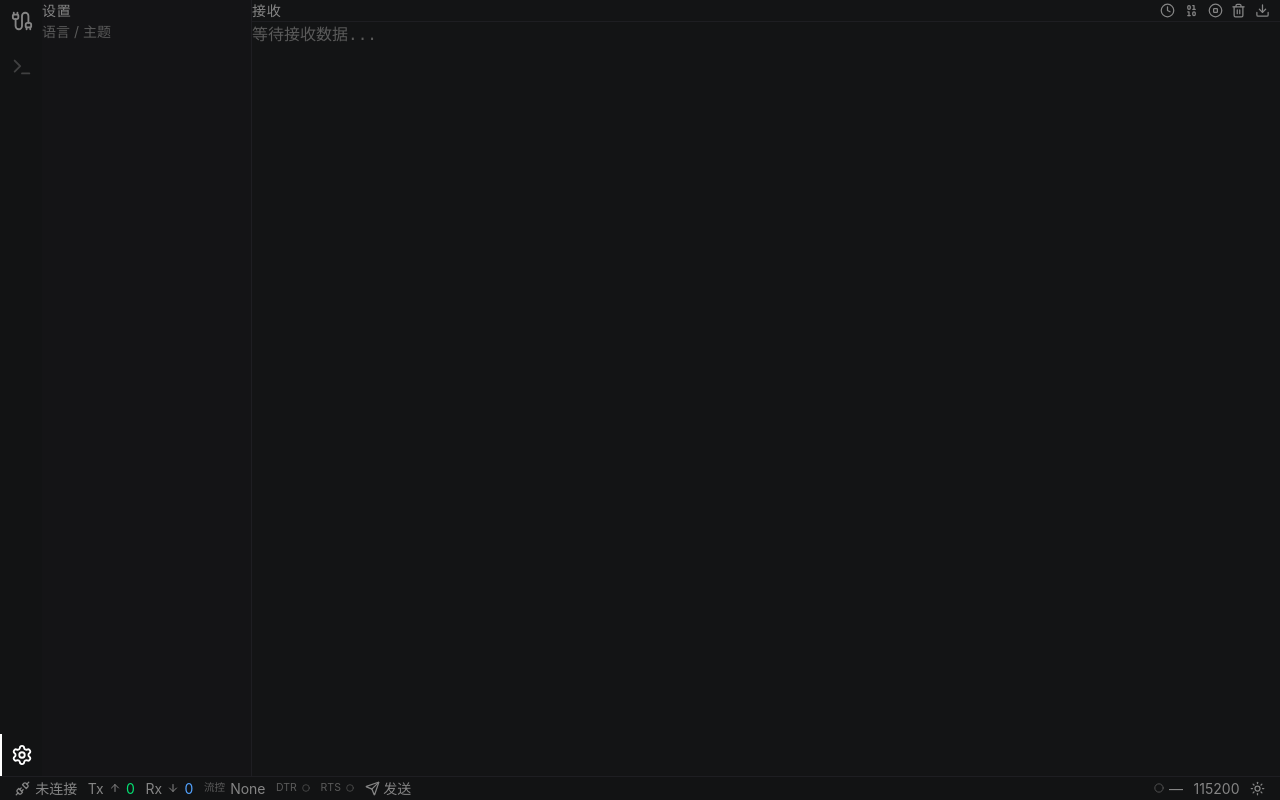
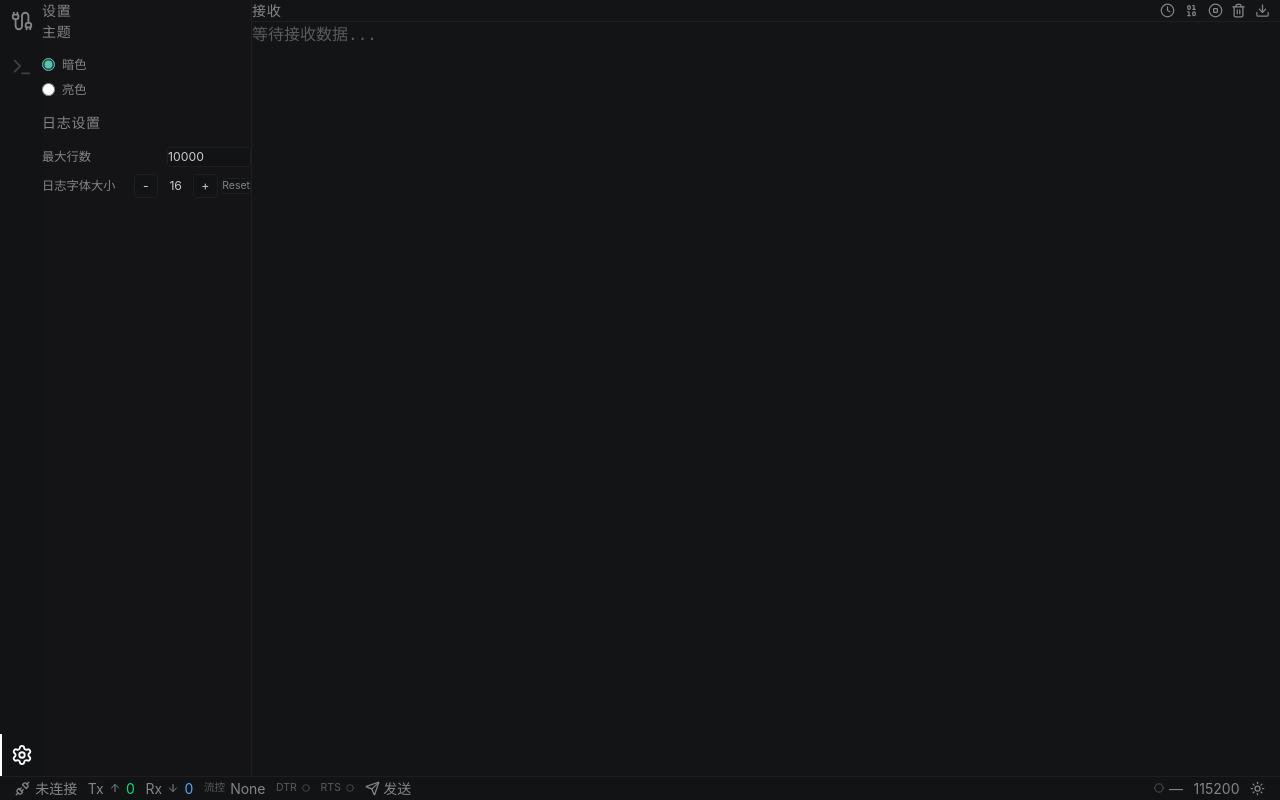
Before and after one commit to bit-dots/NovaTerm, a React (Vite) app: page / in a window 1280 px wide. Both pictures are taken after a click on the button 21 px from the left and 754 px from the top of the page. Built offline with nearby package versions, Linux system fonts and the light colour scheme.

Commit message:
✨ feat(Settings): 添加设置面板，支持主题和日志设置的动态调整

```diff
--- a/src/App.tsx
+++ b/src/App.tsx
@@ -1,11 +1,24 @@
-import { useState } from "react";
+import { useState, useEffect } from "react";
 import ActivityBar, { type TabId } from "./components/ActivityBar";
 import Sidebar from "./components/Sidebar";
 import MainPanel from "./components/MainPanel";
 import StatusBar from "./components/StatusBar";
-import type { SerialConfig } from "./types";
-import { DEFAULT_CONFIG } from "./types";
+import type { SerialConfig, AppSettings } from "./types";
+import { DEFAULT_CONFIG, DEFAULT_SETTINGS } from "./types";
 import "./App.css";
+
+function loadSettings(): AppSettings {
+  try {
+    const raw = localStorage.getItem("settings");
+    if (raw) {
+      const parsed = JSON.parse(raw);
+      return { ...DEFAULT_SETTINGS, ...parsed };
+    }
+  } catch {
+    // ignore
+  }
+  return DEFAULT_SETTINGS;
+}
 
 function App() {
   const [activeTab, setActiveTab] = useState<TabId>("serial");
@@ -16,6 +29,15 @@ function App() {
   const [rxCount, setRxCount] = useState(0);
   const [dtrEnabled, setDtrEnabled] = useState(false);
   const [rtsEnabled, setRtsEnabled] = useState(false);
+  const [settings, setSettings] = useState<AppSettings>(loadSettings);
+
+  useEffect(() => {
+    localStorage.setItem("settings", JSON.stringify(settings));
+  }, [settings]);
+
+  useEffect(() => {
+    document.documentElement.classList.toggle("light", settings.theme === "light");
+  }, [settings.theme]);
 
   return (
     <div className="flex h-screen flex-col bg-editor">
@@ -32,11 +54,16 @@ function App() {
           onDtrChange={setDtrEnabled}
           rtsEnabled={rtsEnabled}
           onRtsChange={setRtsEnabled}
+          settings={settings}
+          onSettingsChange={setSettings}
         />
         <MainPanel
           showSend={showSend}
           onTxBytes={(n) => setTxCount((c) => c + n)}
           onRxBytes={(n) => setRxCount((c) => c + n)}
+          maxLines={settings.maxLines}
+          logFontSize={settings.logFontSize}
+          onFontSizeChange={(size) => setSettings((s) => ({ ...s, logFontSize: size }))}
         />
       </div>
       <StatusBar
--- a/src/components/LogMonitor.tsx
+++ b/src/components/LogMonitor.tsx
@@ -6,34 +6,38 @@ import type { LogEntry } from "../types";
 interface LogMonitorProps {
   entries: LogEntry[];
   onClear: () => void;
+  fontSize: number;
+  onFontSizeChange: (size: number) => void;
 }
 
-export default function LogMonitor({ entries, onClear }: LogMonitorProps) {
+export default function LogMonitor({
+  entries,
+  onClear,
+  fontSize,
+  onFontSizeChange,
+}: LogMonitorProps) {
   const { t } = useTranslation();
   const [paused, setPaused] = useState(false);
   const [hexMode, setHexMode] = useState(false);
   const [showTimestamp, setShowTimestamp] = useState(false);
-  const [fontSize, setFontSize] = useState(16);
-  const MIN_FONT = 10;
-  const MAX_FONT = 28;
 
   useEffect(() => {
     const handleKeyDown = (e: KeyboardEvent) => {
       if (!e.ctrlKey && !e.metaKey) return;
       if (e.key === "=" || e.key === "+") {
         e.preventDefault();
-        setFontSize((prev) => Math.min(prev + 1, MAX_FONT));
+        onFontSizeChange(Math.min(fontSize + 1, 28));
       } else if (e.key === "-") {
         e.preventDefault();
-        setFontSize((prev) => Math.max(prev - 1, MIN_FONT));
+        onFontSizeChange(Math.max(fontSize - 1, 10));
       } else if (e.key === "0") {
         e.preventDefault();
-        setFontSize(16);
+        onFontSizeChange(16);
       }
     };
     window.addEventListener("keydown", handleKeyDown);
     return () => window.removeEventListener("keydown", handleKeyDown);
-  }, []);
+  }, [fontSize, onFontSizeChange]);
   const bottomRef = useRef<HTMLDivElement>(null);
   const scrollRef = useRef<HTMLDivElement>(null);
   const pausedRef = useRef(false);
--- a/src/components/MainPanel.tsx
+++ b/src/components/MainPanel.tsx
@@ -8,11 +8,21 @@ interface MainPanelProps {
   showSend: boolean;
   onTxBytes: (n: number) => void;
   onRxBytes: (n: number) => void;
+  maxLines: number;
+  logFontSize: number;
+  onFontSizeChange: (size: number) => void;
 }
 
 let nextId = 1;
 
-export default function MainPanel({ showSend, onTxBytes, onRxBytes }: MainPanelProps) {
+export default function MainPanel({
+  showSend,
+  onTxBytes,
+  onRxBytes,
+  maxLines,
+  logFontSize,
+  onFontSizeChange,
+}: MainPanelProps) {
   const [splitRatio, setSplitRatio] = useState(65);
   const [entries, setEntries] = useState<LogEntry[]>([]);
   const containerRef = useRef<HTMLDivElement>(null);
@@ -44,7 +54,7 @@ export default function MainPanel({ showSend, onTxBytes, onRxBytes }: MainPanelP
     };
     setEntries((prev) => {
       const next = [...prev, entry];
-      return next.length > 10000 ? next.slice(-10000) : next;
+      return next.length > maxLines ? next.slice(-maxLines) : next;
     });
     if (type === "tx") {
       onTxBytesRef.current(data.length);
@@ -95,7 +105,12 @@ export default function MainPanel({ showSend, onTxBytes, onRxBytes }: MainPanelP
   return (
     <div ref={containerRef} className="flex flex-1 flex-col">
       <div style={{ height: showSend ? `${splitRatio}%` : "100%" }}>
-        <LogMonitor entries={entries} onClear={() => setEntries([])} />
+        <LogMonitor
+          entries={entries}
+          onClear={() => setEntries([])}
+          fontSize={logFontSize}
+          onFontSizeChange={onFontSizeChange}
+        />
       </div>
 
       {showSend && (
--- /dev/null
+++ b/src/components/SettingsPanel.tsx
@@ -0,0 +1,95 @@
+import { useTranslation } from "react-i18next";
+import type { AppSettings } from "../types";
+import { DEFAULT_SETTINGS } from "../types";
+
+interface SettingsPanelProps {
+  settings: AppSettings;
+  onChange: (settings: AppSettings) => void;
+}
+
+export default function SettingsPanel({ settings, onChange }: SettingsPanelProps) {
+  const { t } = useTranslation();
+
+  const update = (partial: Partial<AppSettings>) => {
+    onChange({ ...settings, ...partial });
+  };
+
+  return (
+    <div className="flex flex-col gap-4 p-4">
+      <h2 className="text-base font-semibold uppercase tracking-wider text-text-secondary">
+        {t("settings.theme")}
+      </h2>
+      <div className="flex flex-col gap-2">
+        <label className="flex items-center gap-2 text-sm text-text-secondary">
+          <input
+            type="radio"
+            name="theme"
+            checked={settings.theme === "dark"}
+            onChange={() => update({ theme: "dark" })}
+            className="accent-accent"
+          />
+          {t("settings.dark")}
+        </label>
+        <label className="flex items-center gap-2 text-sm text-text-secondary">
+          <input
+            type="radio"
+            name="theme"
+            checked={settings.theme === "light"}
+            onChange={() => update({ theme: "light" })}
+            className="accent-accent"
+          />
+          {t("settings.light")}
+        </label>
+      </div>
+
+      <h2 className="text-base font-semibold uppercase tracking-wider text-text-secondary">
+        {t("settings.log_settings")}
+      </h2>
+
+      <div className="flex flex-col gap-2">
+        <label className="flex items-center justify-between text-sm text-text-secondary">
+          <span>{t("settings.max_lines")}</span>
+          <input
+            type="number"
+            min={1000}
+            max={100000}
+            step={1000}
+            value={settings.maxLines}
+            onChange={(e) => {
+              const v = parseInt(e.target.value, 10);
+              if (v >= 1000 && v <= 100000) {
+                update({ maxLines: v });
+              }
+            }}
+            className="w-24 rounded border border-border bg-panel px-2 py-1 text-sm text-text-primary focus:border-accent focus:outline-none"
+          />
+        </label>
+
+        <label className="flex items-center justify-between text-sm text-text-secondary">
+          <span>{t("settings.font_size")}</span>
+          <div className="flex items-center gap-1">
+            <button
+              className="flex h-7 w-7 items-center justify-center rounded border border-border bg-panel text-text-primary hover:bg-panel-alt"
+              onClick={() => update({ logFontSize: Math.max(10, settings.logFontSize - 1) })}
+            >
+              -
+            </button>
+            <span className="w-8 text-center text-text-primary">{settings.logFontSize}</span>
+            <button
+              className="flex h-7 w-7 items-center justify-center rounded border border-border bg-panel text-text-primary hover:bg-panel-alt"
+              onClick={() => update({ logFontSize: Math.min(28, settings.logFontSize + 1) })}
+            >
+              +
+            </button>
+            <button
+              className="ml-2 rounded border border-border bg-panel px-2 py-1 text-xs text-text-secondary hover:bg-panel-alt"
+              onClick={() => update({ logFontSize: DEFAULT_SETTINGS.logFontSize })}
+            >
+              Reset
+            </button>
+          </div>
+        </label>
+      </div>
+    </div>
+  );
+}
--- a/src/components/Sidebar.tsx
+++ b/src/components/Sidebar.tsx
@@ -5,7 +5,9 @@ import { useTranslation } from "react-i18next";
 import type { TabId } from "./ActivityBar";
 import type { PortInfo, SerialConfig } from "../types";
 import { BAUD_RATES, DATA_BITS_OPTIONS, STOP_BITS_OPTIONS, PARITY_OPTIONS } from "../types";
+import type { AppSettings } from "../types";
 import CollapsibleSection from "./common/CollapsibleSection";
+import SettingsPanel from "./SettingsPanel";
 
 interface SidebarProps {
   activeTab: TabId;
@@ -17,6 +19,8 @@ interface SidebarProps {
   onDtrChange: (enabled: boolean) => void;
   rtsEnabled: boolean;
   onRtsChange: (enabled: boolean) => void;
+  settings: AppSettings;
+  onSettingsChange: (settings: AppSettings) => void;
 }
 
 export default function Sidebar({
@@ -29,6 +33,8 @@ export default function Sidebar({
   onDtrChange,
   rtsEnabled,
   onRtsChange,
+  settings,
+  onSettingsChange,
 }: SidebarProps) {
   const { t } = useTranslation();
   const [ports, setPorts] = useState<PortInfo[]>([]);
@@ -121,12 +127,10 @@ export default function Sidebar({
       <div className="flex w-60 flex-col border-r border-border bg-panel-alt">
         {activeTab === "settings" && (
           <>
-            <div className="px-4 py-3 text-base font-semibold uppercase tracking-wider text-text-secondary">
+            <div className="px-4 pt-3 text-base font-semibold uppercase tracking-wider text-text-secondary">
               {t("settings.title")}
             </div>
-            <div className="flex-1 px-4 py-2 text-base text-text-muted">
-              {t("settings.language")} / {t("settings.theme")}
-            </div>
+            <SettingsPanel settings={settings} onChange={onSettingsChange} />
           </>
         )}
         {activeTab === "ssh" && null}
--- a/src/i18n/locales/en.json
+++ b/src/i18n/locales/en.json
@@ -66,6 +66,9 @@
     "language": "Language",
     "theme": "Theme",
     "light": "Light",
-    "dark": "Dark"
+    "dark": "Dark",
+    "log_settings": "Log Settings",
+    "max_lines": "Max Lines",
+    "font_size": "Log Font Size"
   }
 }
--- a/src/i18n/locales/zh.json
+++ b/src/i18n/locales/zh.json
@@ -66,6 +66,9 @@
     "language": "语言",
     "theme": "主题",
     "light": "亮色",
-    "dark": "暗色"
+    "dark": "暗色",
+    "log_settings": "日志设置",
+    "max_lines": "最大行数",
+    "font_size": "日志字体大小"
   }
 }
--- a/src/types.ts
+++ b/src/types.ts
@@ -59,3 +59,15 @@ export const PARITY_OPTIONS = [
   { value: "even", label: "Even" },
   { value: "odd", label: "Odd" },
 ] as const;
+
+export interface AppSettings {
+  theme: "dark" | "light";
+  maxLines: number;
+  logFontSize: number;
+}
+
+export const DEFAULT_SETTINGS: AppSettings = {
+  theme: "dark",
+  maxLines: 10000,
+  logFontSize: 16,
+};
```
